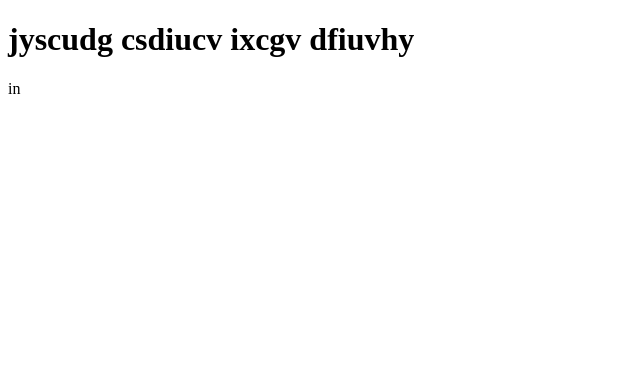
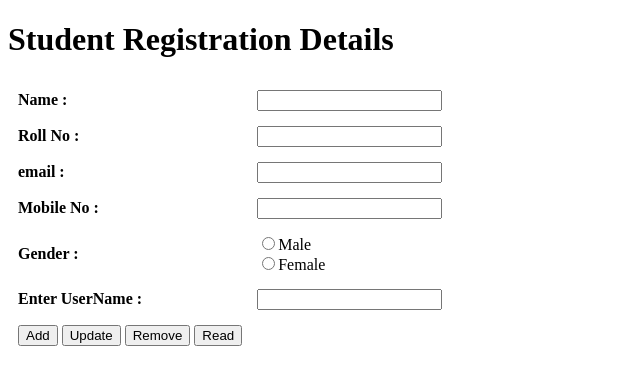
Before and after one commit to Sai-1323/FirebaseWE, a plain HTML site: page index.html in a window 1280 px wide. Shown: the whole page, without its empty margins (0-640 px from the left). Drawn offline with Linux system fonts and the light colour scheme.

Commit message:
Made Form and js files

```diff
--- a/Scripts.js
+++ b/Scripts.js
@@ -11,11 +11,30 @@ const firebaseConfig = {
   projectId: "test-3485a",
   storageBucket: "test-3485a.appspot.com",
   messagingSenderId: "842497848536",
-    appId: "1:842497848536:web:d51f188d9b5397f0ae13ad"
+  appId: "1:842497848536:web:d51f188d9b5397f0ae13ad",
 };
 
 // Initialize Firebase
 const app = initializeApp(firebaseConfig);
 
-import {getDatabase,set,ref,child,update,remove} from "https://www.gstatic.com/firebasejs/9.17.1/firebase-database.js";
-let name,rollNo;
+import {
+  getDatabase,
+  set,
+  ref,
+  child,
+  update,
+  remove,
+} from "https://www.gstatic.com/firebasejs/9.17.1/firebase-database.js";
+let name, rollNo, email, MobileNo, Gender, UserName;
+function readDetails() {
+  name = document.getElementById("name");
+  rollNo = document.getElementById("rollNo");
+  email = document.getElementById("email");
+  MobileNo = document.getElementById("MobileNo");
+  Gender = document.getElementById("Gender");
+  UserName = document.getElementById("UserName");
+}
+let addBtn = document.getElementById("add");
+let readBtn = document.getElementById("read");
+let updateBtn = document.getElementById("update");
+let removeBtn = document.getElementById("remove");
--- a/index.html
+++ b/index.html
@@ -1,19 +1,53 @@
 <!DOCTYPE html>
 <html lang="en">
+  <head>
+    <meta charset="UTF-8" />
+    <meta http-equiv="X-UA-Compatible" content="IE=edge" />
+    <meta name="viewport" content="width=device-width, initial-scale=1.0" />
+    <title>Registration Page</title>
+  </head>
 
-<head>
-    <meta charset="UTF-8">
-    <meta http-equiv="X-UA-Compatible" content="IE=edge">
-    <meta name="viewport" content="width=device-width, initial-scale=1.0">
-    <title>Document</title>
-</head>
-
-<body>
-    <h1>jyscudg csdiucv ixcgv dfiuvhy </h1>
-    <form>
-        in
-    </form>
+  <body>
+    <h1>Student Registration Details</h1>
+    <div class="registration-table">
+      <form action="">
+        <table style="border: 1px" cellspacing="5px" cellpadding="5px">
+          <tr>
+            <td><b>Name : </b></td>
+            <td><input type="text" id="name"/></td>
+          </tr>
+          <tr>
+            <td><b>Roll No : </b></td>
+            <td><input type="text" id="rollNo"/></td>
+          </tr>
+          <tr>
+            <td><b>email : </b></td>
+            <td><input type="email" id="email"/></td>
+          </tr>
+          <tr>
+            <td><b>Mobile No : </b></td>
+            <td><input type="number" id="MobileNo"/></td>
+          </tr>
+          <tr>
+            <td><b>Gender : </b></td>
+            <td>
+              <input type="radio" id="Gender" value="Male"/>Male <br />
+              <input type="radio" id="Gender" value="Female"/>Female<br />
+            </td>
+          </tr>
+          <tr>
+            <td><b>Enter UserName : </b></td>
+            <td><input type="text" id="UserName"/></td>
+          </tr>
+          <tr><td>
+            <input type="button" value="Add" id="add">
+            <input type="button" value="Update" id="update">
+            <input type="button" value="Remove" id="remove">
+            <input type="button" value="Read" id="read">
+          </td></tr>
+        </table>
+      </form>
+    </div>
     <script src="Scripts.js" type="module"></script>
-</body>
-
+  </body>
 </html>
```
Lines whose indentation alone changed are shown as unchanged.
